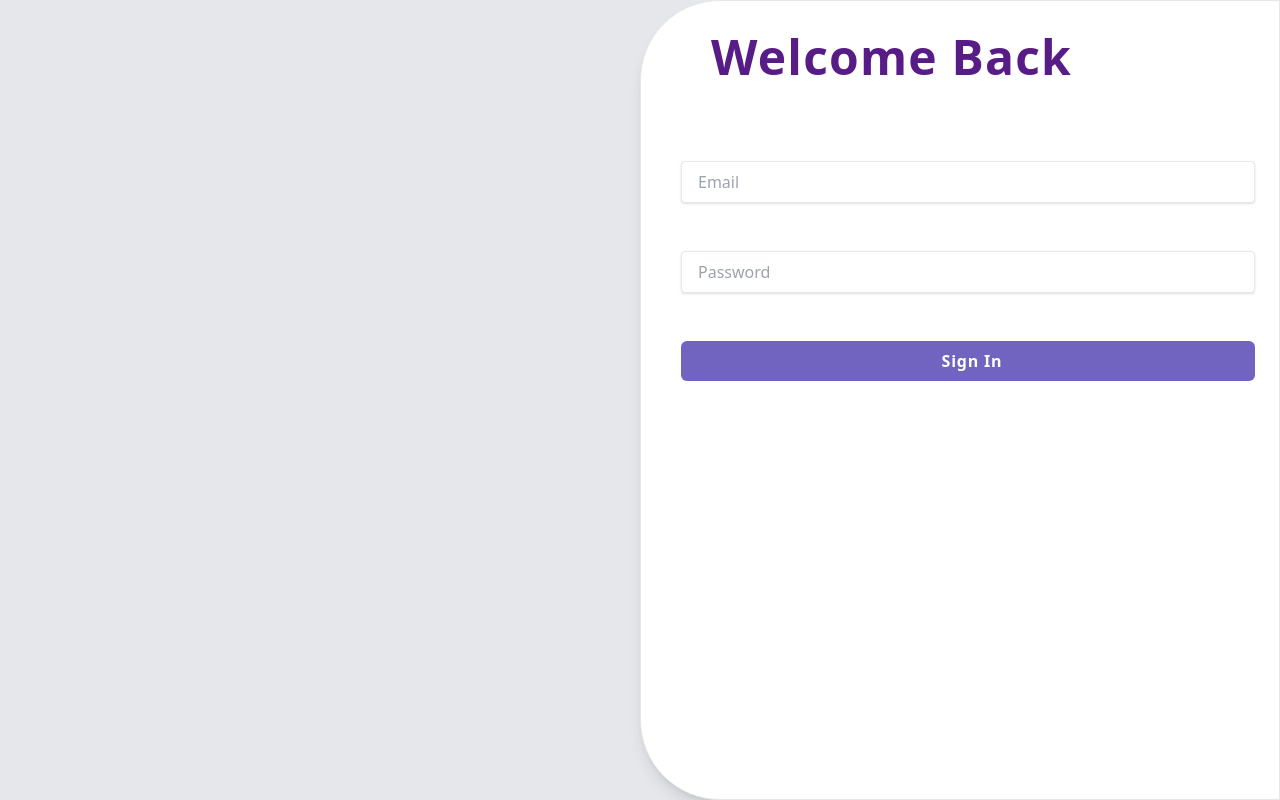
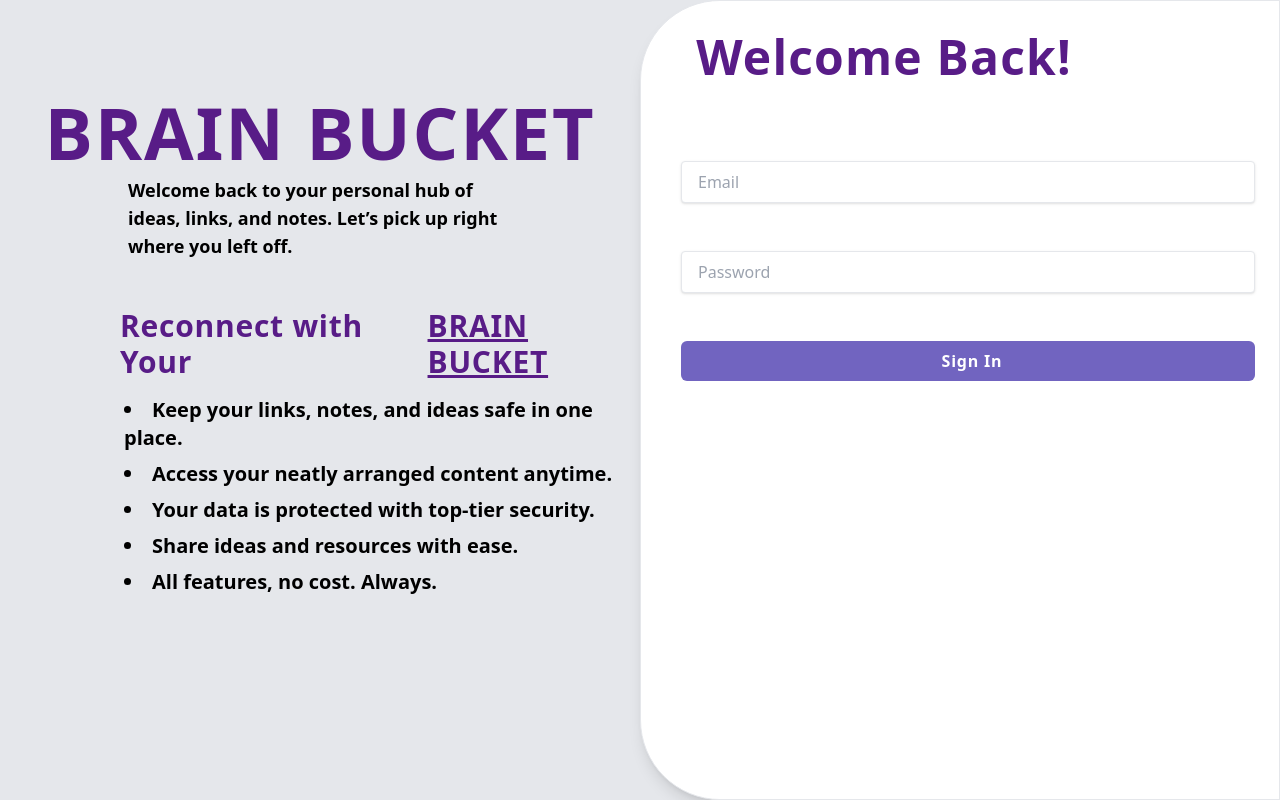
Before and after one commit to SAHILSHANGLOO35/DevOps_BrainBucket, a React (Vite) app in the folder client/: page /signin in a window 1280 px wide. Built offline with nearby package versions, Linux system fonts and the light colour scheme.

Commit message:
Made some improvisations in UI

```diff
--- a/client/src/App.tsx
+++ b/client/src/App.tsx
@@ -8,6 +8,7 @@ function App() {
     return (
         <BrowserRouter>
             <Routes>
+                <Route path="/" element={<Signup />} />
                 <Route path="/signup" element={<Signup />} />
                 <Route path="/signin" element={<Signin />} />
                 <Route path="/dashboard" element={<Dashboard />} />
--- a/client/src/pages/Dashboard.tsx
+++ b/client/src/pages/Dashboard.tsx
@@ -80,7 +80,7 @@ export function Dashboard() {
                             />
                         ))
                     ) : (
-                        <p>No content available</p>
+                        <p>Add your important content here</p>
                     )}
                 </div>
             </div>
--- a/client/src/pages/Signin.tsx
+++ b/client/src/pages/Signin.tsx
@@ -25,6 +25,24 @@ export function Signin() {
     return (
         <div>
             <div className="h-screen w-screen flex bg-gray-200 overflow-hidden">
+            <div className="flex flex-col w-1/2">
+                    <div className="text-7xl font-bold text-purple-900 tracking-wide flex justify-center pt-24">
+                        BRAIN BUCKET
+                    </div>
+                    <div className="font-semibold text-lg flex justify-center items-center pl-32 pr-32 text-black mt-2">
+                        Welcome back to your personal hub of ideas, links, and notes. Let’s pick up right where you left off.
+                    </div>
+                    <div className="flex ml-28 pl-2 mt-12 font-bold text-purple-900 tracking-wide text-3xl">
+                        Reconnect with Your <span className="font-extrabold ml-2 underline">BRAIN BUCKET</span>
+                    </div>
+                    <div className="flex flex-col mt-4 font-semibold text-xl ml-28 pl-3">
+                        <li className="mb-2">Keep your links, notes, and ideas safe in one place.</li>
+                        <li className="mb-2">Access your neatly arranged content anytime.</li>
+                        <li className="mb-2">Your data is protected with top-tier security.</li>
+                        <li className="mb-2">Share ideas and resources with ease.</li>
+                        <li className="mb-2">All features, no cost. Always.</li>
+                    </div>
+                </div>
                 <div className="bg-white border w-1/2 p-8 ml-auto shadow-lg"
                     style={{
                         borderTopLeftRadius: "5rem",
@@ -32,7 +50,7 @@ export function Signin() {
                     }}
                 >
                     <div className="text-5xl font-bold tracking-wide fixed right-52 text-purple-900">
-                        Welcome Back
+                        Welcome Back!
                     </div>
                     <Input
                         reference={emailRef}
--- a/client/src/pages/Signup.tsx
+++ b/client/src/pages/Signup.tsx
@@ -27,6 +27,24 @@ export function Signup() {
     return (
         <div>
             <div className="h-screen w-screen flex bg-gray-200 overflow-hidden">
+                <div className="flex flex-col w-1/2">
+                    <div className="text-7xl font-bold text-purple-900 tracking-wide flex justify-center pt-24">
+                        BRAIN BUCKET
+                    </div>
+                    <div className="font-semibold text-lg flex justify-center items-center pl-32 pr-32 text-black mt-2">
+                        Save your important links, notes, and ideas in one place. Brain Bucket – your go-to hub for everything you want to revisit later.
+                    </div>
+                    <div className="flex ml-28 pl-2 mt-12 font-bold text-purple-900 tracking-wide text-3xl">
+                        Explore the Magic of <span className="font-extrabold ml-2 underline">BRAIN BUCKET</span>
+                    </div>
+                    <div className="flex flex-col mt-4 font-semibold text-xl ml-28 pl-3">
+                        <li className="mb-2">Save Anything, Anytime</li>
+                        <li className="mb-2">Organized Storage</li>
+                        <li className="mb-2">Secure and Private</li>
+                        <li className="mb-2">Collaborate and Share</li>
+                        <li className="mb-2">Free to Use</li>
+                    </div>
+                </div>
                 <div className="bg-white border w-1/2 p-8 ml-auto shadow-lg"
                     style={{
                         borderTopLeftRadius: "5rem",
```
